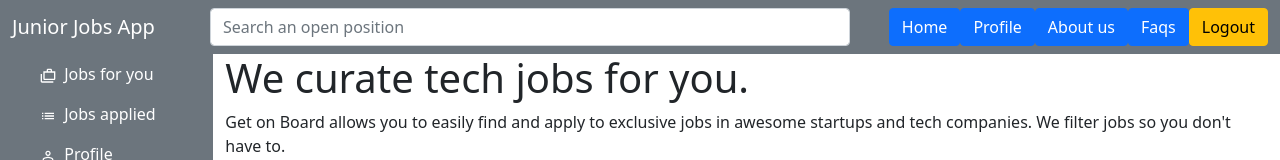
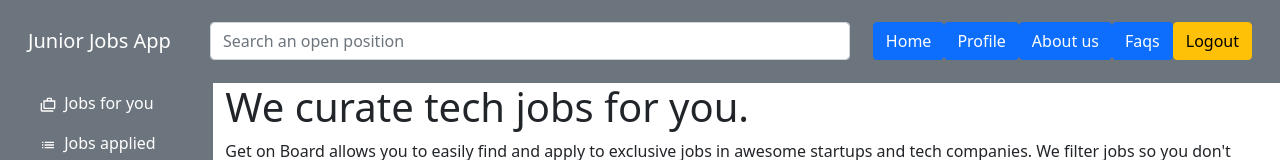
Before and after one commit to NatachaVergara/juniorJobs, a React (Create React App) app in the folder client-react/: page / in a window 1280 px wide. Shown: the top 160 px of the page. Built offline with nearby package versions, Linux system fonts and the light colour scheme.

Commit message:
Added padding to navbar

```diff
--- a/client-react/src/components/Layout/MainNavigation.module.scss
+++ b/client-react/src/components/Layout/MainNavigation.module.scss
@@ -2,6 +2,7 @@
   // background-color: #475b92;
   // margin-bottom: 1rem;
   // border: 1px solid;
+  padding: 1.4rem 1rem;
 }
 
 .searchInput {width: 40rem;}
```
Also changed, not shown: 1 other file (tests, documents, lock files or other folders).
